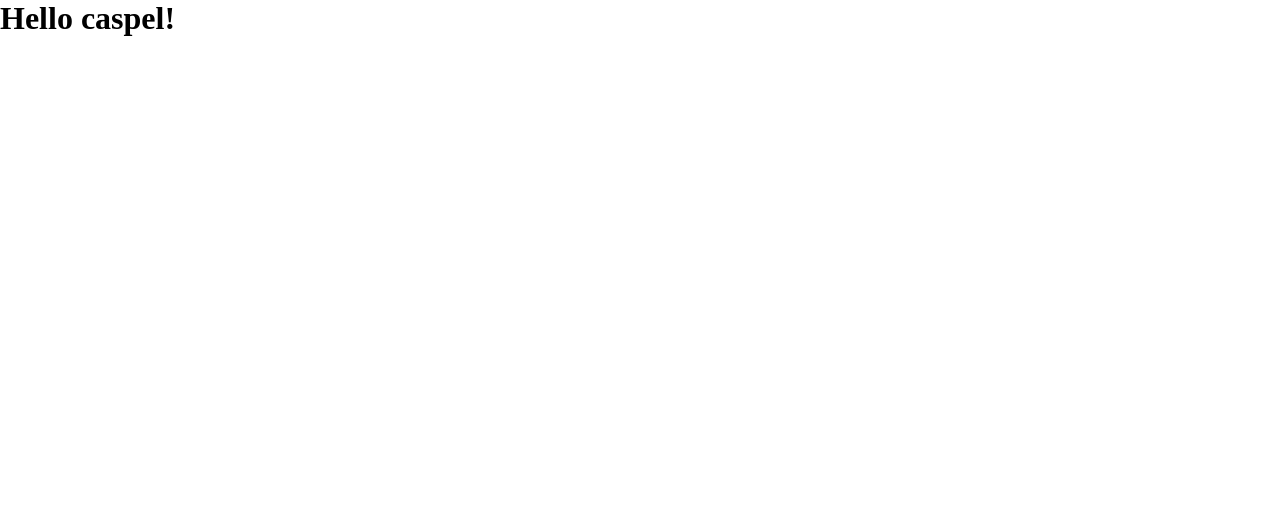
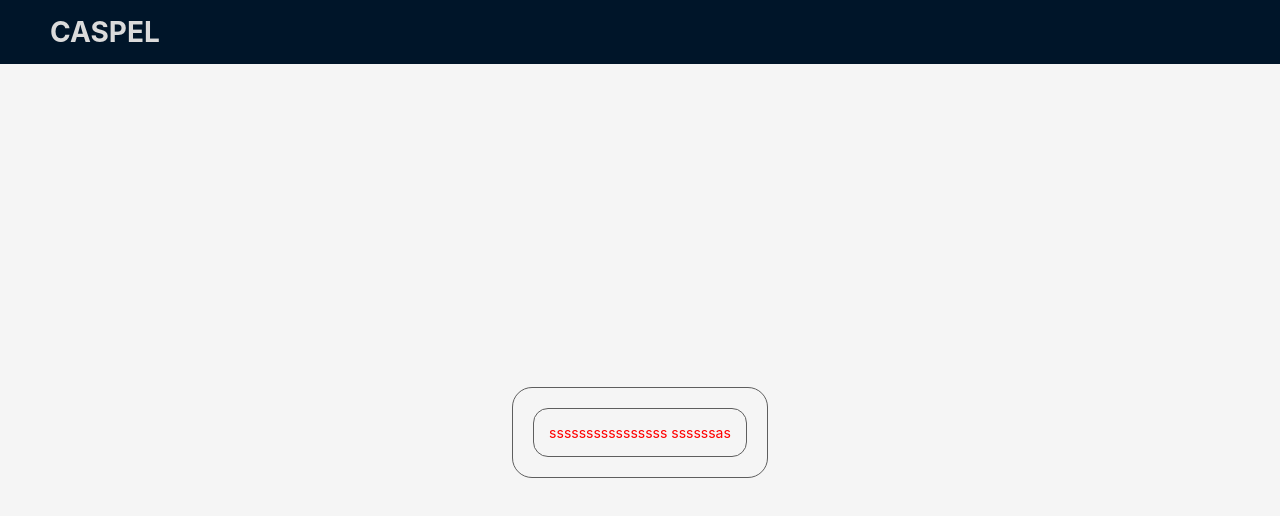
Before and after one commit to kirihn/CaspelTestTask, a React app: page / in a window 1280 px wide. Shown: the top 516 px of the page. Built offline with nearby package versions, Linux system fonts and the light colour scheme.

Commit message:
feat: add layout, tablePage and table component

```diff
--- a/package.json
+++ b/package.json
@@ -16,6 +16,7 @@
   "author": "Zykau Kiryl",
   "license": "ISC",
   "dependencies": {
+    "antd": "^5.26.3",
     "react": "^19.1.0",
     "react-dom": "^19.1.0"
   },
--- a/public/index.html
+++ b/public/index.html
@@ -3,7 +3,7 @@
 <head>
     <meta charset="UTF-8">
     <meta name="viewport" content="width=device-width, initial-scale=1.0">
-    <title>Document</title>
+    <title>CaspelTestTask</title>
 </head>
 <body>
     <div id="root"></div>
--- a/src/app.scss
+++ b/src/app.scss
@@ -2,3 +2,20 @@
     padding: 0;
     margin: 0;
 }
+html, body, #root {
+  height: 100%;
+  width: 100%;
+}
+
+body{
+
+    .logo{
+        color:rgb(219, 219, 219)
+    }
+    .mainContainer{
+        display: flex;
+        justify-content: center;
+        align-items: center;
+        color: red;
+    }
+}
--- a/src/app.tsx
+++ b/src/app.tsx
@@ -1,8 +1,20 @@
 import './app.scss';
+import { TablePage } from './pages/tablePage/tablePage';
+import { Layout } from 'antd';
+
 export function App() {
+  const { Header, Content } = Layout;
+
   return (
-    <>
-      <h1>Hello caspel!</h1>
-    </>
+    <Layout style={{ height: '100%', width: '100%' }}>
+      <Header>
+        <h1 className="logo">CASPEL</h1>
+      </Header>
+      <Layout style={{ height: '100%', width: '100%' }}>
+        <Content className="mainContainer">
+          <TablePage></TablePage>
+        </Content>
+      </Layout>
+    </Layout>
   );
 }
--- /dev/null
+++ b/src/data/tableBasicData.ts
@@ -0,0 +1,3 @@
+const basicdata = {
+
+}
--- /dev/null
+++ b/src/pages/tablePage/tablePage.scss
@@ -0,0 +1,13 @@
+.tablePage{
+    border: 0.1px solid #5e5e5e;
+    padding: 20px;
+    border-radius: 20px;
+
+    .tableParamsContainer{
+        border: 0.1px solid #5e5e5e;
+        padding: 15px;
+        border-radius: 15px;
+        display: flex;
+        justify-content: center;
+    }
+}
--- /dev/null
+++ b/src/pages/tablePage/tablePage.tsx
@@ -0,0 +1,12 @@
+import './tablePage.scss';
+
+export function TablePage() {
+  return (
+    <div className="tablePage">
+      <div className="tableParamsContainer">ssssssssssssssss ssssssas</div>
+      <div className="tebleContainer">
+
+      </div>
+    </div>
+  );
+}
```
Also changed, not shown: src/components/table/table.tsx (added, +8 -0 lines), src/components/table/table.scss (added), src/components/table/types.ts (added), src/pages/tablePage/types.ts (added), testTask.txt (added), 1 other file (tests, documents, lock files or other folders).
